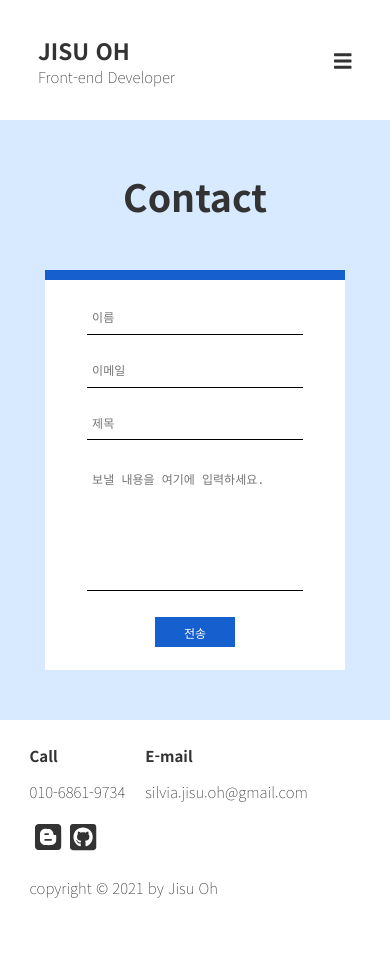
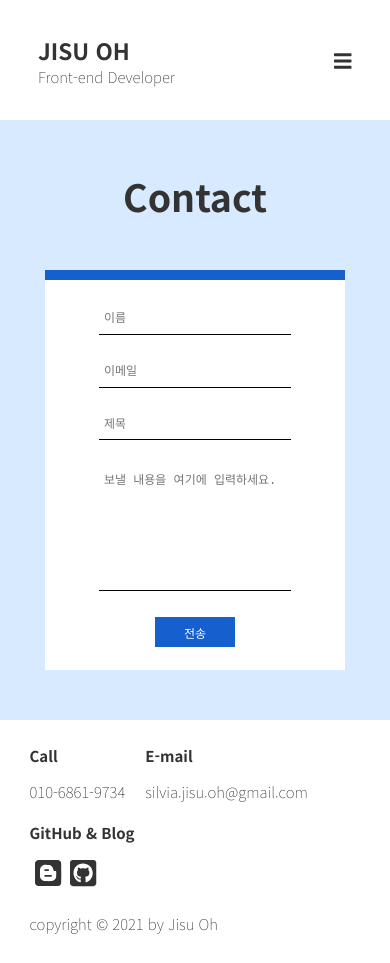
Before and after one commit to silviaoh/Introduce-web, a plain HTML site: page contact.html in a window 390 px wide. Before the commit the page ends 927 px from the top, so only its background shows below. Drawn offline with Linux system fonts and the light colour scheme.

Commit message:
레이아웃 약간 조절, footer 코드 추가
- contact 페이지에서 form과 밖의 경계선 사이의 공간이 너무 좁아보여서 padding을 늘림
- GitHub & Blog h2태그 footer에 추가

```diff
--- a/contact.html
+++ b/contact.html
@@ -54,6 +54,7 @@
             <p>silvia.jisu.oh@gmail.com</p>
           </div>
           <div class="link-icon">
+            <h4>GitHub & Blog</h4>
             <a href="https://velog.io/@silviaoh"><i class="fab fa-blogger fa-2x"></i></a>
             <a href="https://github.com/silviaoh"><i class="fab fa-github-square fa-2x"></i></a>
           </div>
--- a/style.css
+++ b/style.css
@@ -723,7 +723,7 @@ textarea:focus {
   #contact-form {
     width: 300px;
     height: 400px;
-    padding: 3px;
+    padding: 20px;
   }
   input[type="text"] {
     font-size: 0.8em;
```
Also changed, not shown: projects.html (+1 -0 lines).
